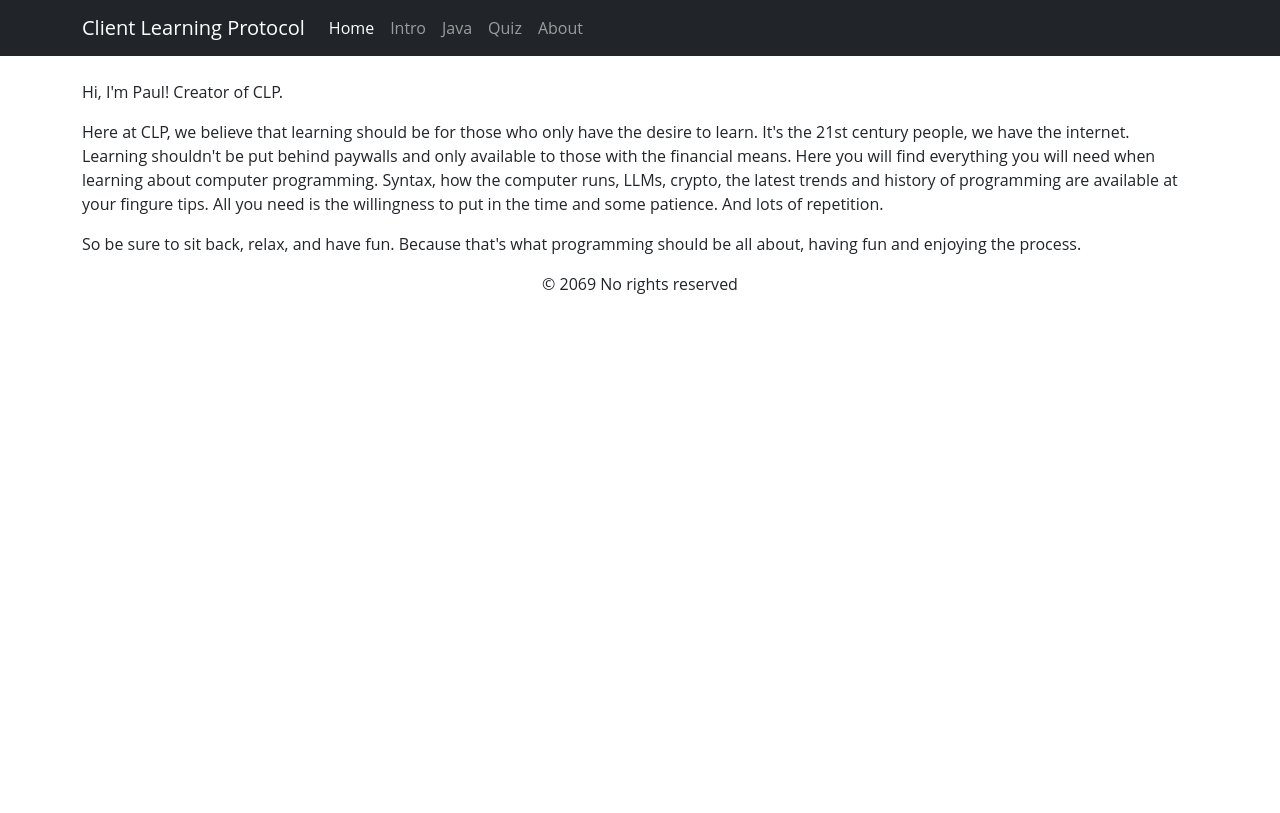
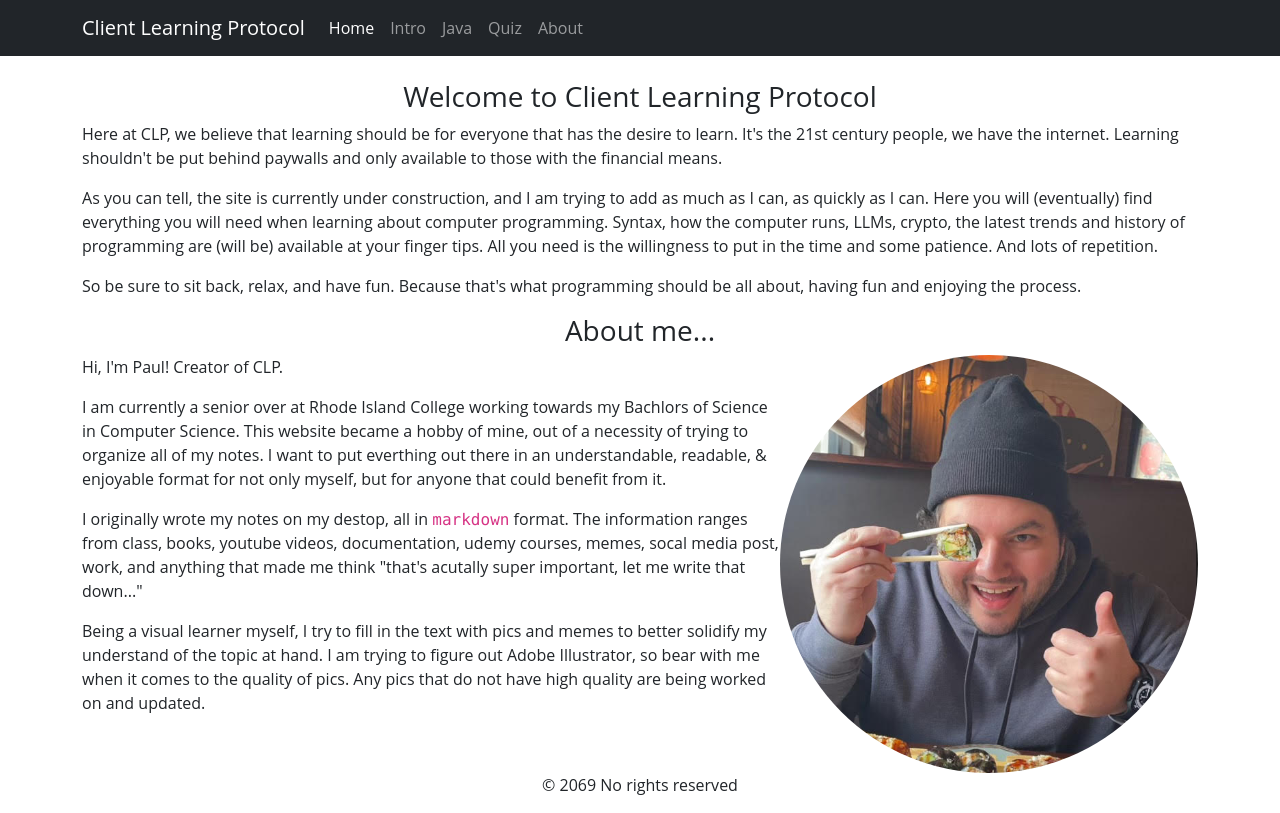
Before and after one commit to paulcostanza/client-learning-protocol, a React (Vite) app: page /about in a window 1280 px wide. Built offline with nearby package versions, Linux system fonts and the light colour scheme.

Commit message:
Updated about page

```diff
--- a/src/pages/About.jsx
+++ b/src/pages/About.jsx
@@ -1,22 +1,53 @@
 import NavBar from '../components/NavBar'
 import Footer from '../components/Footer'
+// import Me from '../assets/about/me/png'
 
 export default function About() {
     return (
         <>
             <NavBar />
-            <div className="container" id="space-on-top-of-page">
-                <p>Hi, I'm Paul! Creator of CLP.</p>
+            <div className="container about-page" id="space-on-top-of-page">
 
-                <p>Here at CLP, we believe that learning should be for those who only have the desire to learn. It's the 21st
-                    century people, we have the internet. Learning shouldn't be put behind paywalls and only available to those
-                    with the financial means. Here you will find everything you will need when learning about computer
-                    programming. Syntax, how the computer runs, LLMs, crypto, the latest trends and history of programming are
-                    available at your fingure tips. All you need is the willingness to put in the time and some patience. And
-                    lots of repetition.</p>
+                <h3>Welcome to Client Learning Protocol</h3>
 
-                <p>So be sure to sit back, relax, and have fun. Because that's what programming should be all about, having fun
-                    and enjoying the process.</p>
+                <div >
+                    <p>Here at CLP, we believe that learning should be for everyone that has the desire to learn. It's the 21st
+                        century people, we have the internet. Learning shouldn't be put behind paywalls and only available to those
+                        with the financial means. </p>
+
+                    <p>As you can tell, the site is currently under construction, and I am trying to add as much as I can, as quickly as I can. Here you will (eventually) find everything you will need when learning about computer
+                        programming. Syntax, how the computer runs, LLMs, crypto, the latest trends and history of programming are (will be)
+                        available at your finger tips. All you need is the willingness to put in the time and some patience. And
+                        lots of repetition.</p>
+
+                    <p>So be sure to sit back, relax, and have fun. Because that's what programming should be all about, having fun
+                        and enjoying the process.</p>
+                </div>
+
+                <h3>About me...</h3>
+
+                <div className="about-page-me">
+
+                    <div className="about-left">
+                        <p>Hi, I'm Paul! Creator of CLP.</p>
+
+                        <p>I am currently a senior over at Rhode Island College working towards my Bachlors of Science in Computer Science. This website became a hobby of mine, out of a necessity of trying to organize all of my notes. I want to put everthing out there in an understandable, readable, & enjoyable format for not only myself, but for anyone that could benefit from it. </p>
+
+                        <p>I originally wrote my notes on my destop, all in <code>markdown</code> format. The information ranges from class, books, youtube videos, documentation, udemy courses, memes, socal media post, work, and anything that made me think "that's acutally super important, let me write that down..."</p>
+
+                        <p>Being a visual learner myself, I try to fill in the text with pics and memes to better solidify my understand of the topic at hand. I am trying to figure out Adobe Illustrator, so bear with me when it comes to the quality of pics. Any pics that do not have high quality are being worked on and updated. </p>
+
+                    </div>
+
+                    <div className="about-right">
+                        <img id="me" src="src/assets/about/me.png" alt="pic_of_me" />
+                    </div>
+                </div>
+
+
+
+
+
             </div>
             <Footer />
         </>
--- a/src/styles/styles.css
+++ b/src/styles/styles.css
@@ -48,3 +48,27 @@ svg {
 /* footer {
     margin-bottom: 20px;
 } */
+
+
+/********************************* A B O U T | P A G E *********************************/
+
+/* .about-left {
+    float: left;
+}
+
+.about-right {
+    float: right;
+} */
+
+.about-page>h3 {
+    text-align: center;
+}
+
+.about-page-me {
+    display: flex;
+}
+
+/* pic of me */
+.about-right>img {
+    border-radius: 50%;
+}
```
Also changed, not shown: src/components/About.jsx (deleted, +0 -19 lines), src/assets/about/me.png (added).
